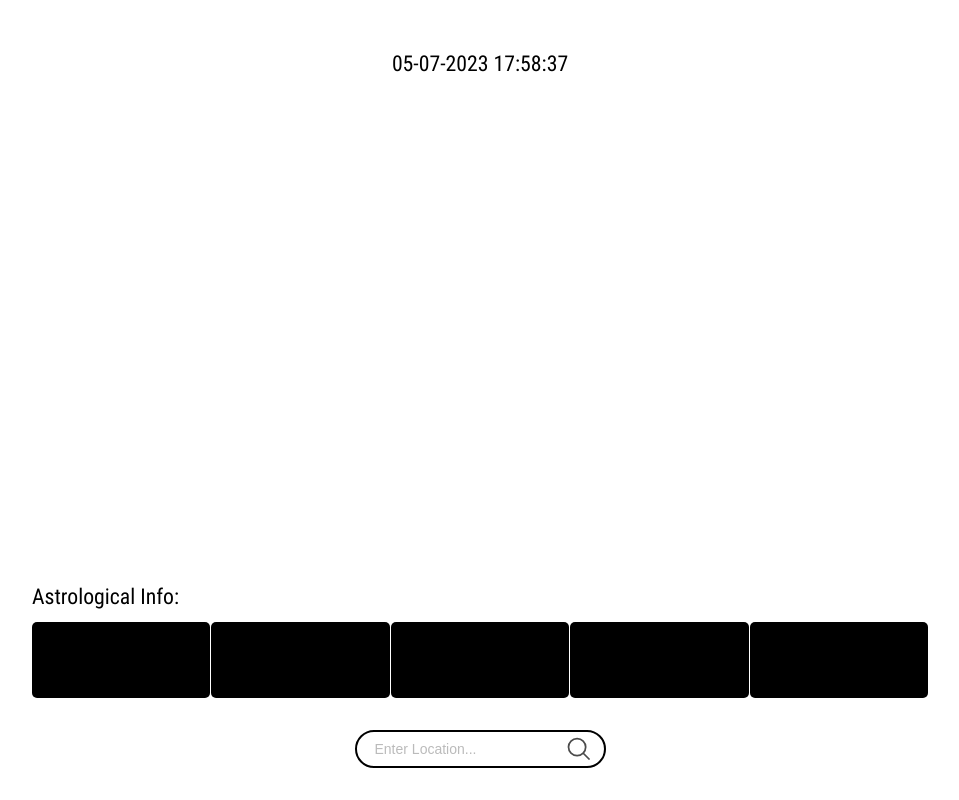
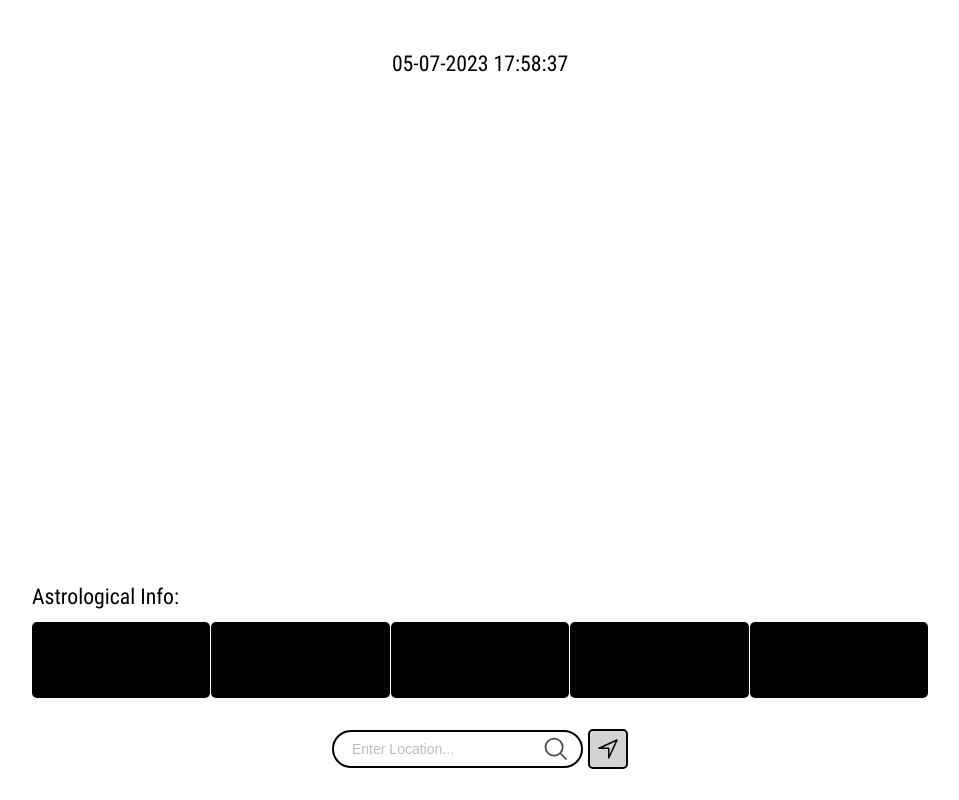
Before and after one commit to dario-cruz/Project-Weather-App, a website built with webpack: page src/index.html in a window 1280 px wide. Shown: the whole page, without its empty margins (160-1119 px from the left). Built offline with nearby package versions, Linux system fonts and the light colour scheme; no server answers.

Commit message:
add geo-location div, add styling. Will be a button.

```diff
--- a/src/index.css
+++ b/src/index.css
@@ -173,6 +173,26 @@ button#location-submit{
 button#location-submit:hover {
     opacity: 1;
 }
+div.geo-location {
+    display: flex;
+    justify-content: center;
+    align-items: center;
+    height: 40px;
+    width: 40px;
+    border: 2px solid black;
+    background-color: lightgray;
+    border-radius: 5px;
+    margin-left: 5px;
+    cursor: pointer;
+}
+div.geo-location:hover {
+    background-color: gray;
+}
+div.geo-location > img {
+    height: 24px;
+    width: 24px;
+}
+
 
 
 /* Weather Classes */
--- a/src/index.html
+++ b/src/index.html
@@ -74,6 +74,9 @@
                     <button id="location-submit" type="submit">Get Weather</button>
                 </form>
             </div>
+            <div class="geo-location">
+                <img src="./assets/icons/navigate-outline.svg" alt="">
+            </div>
         </div>
     </div>
 </body>
```
